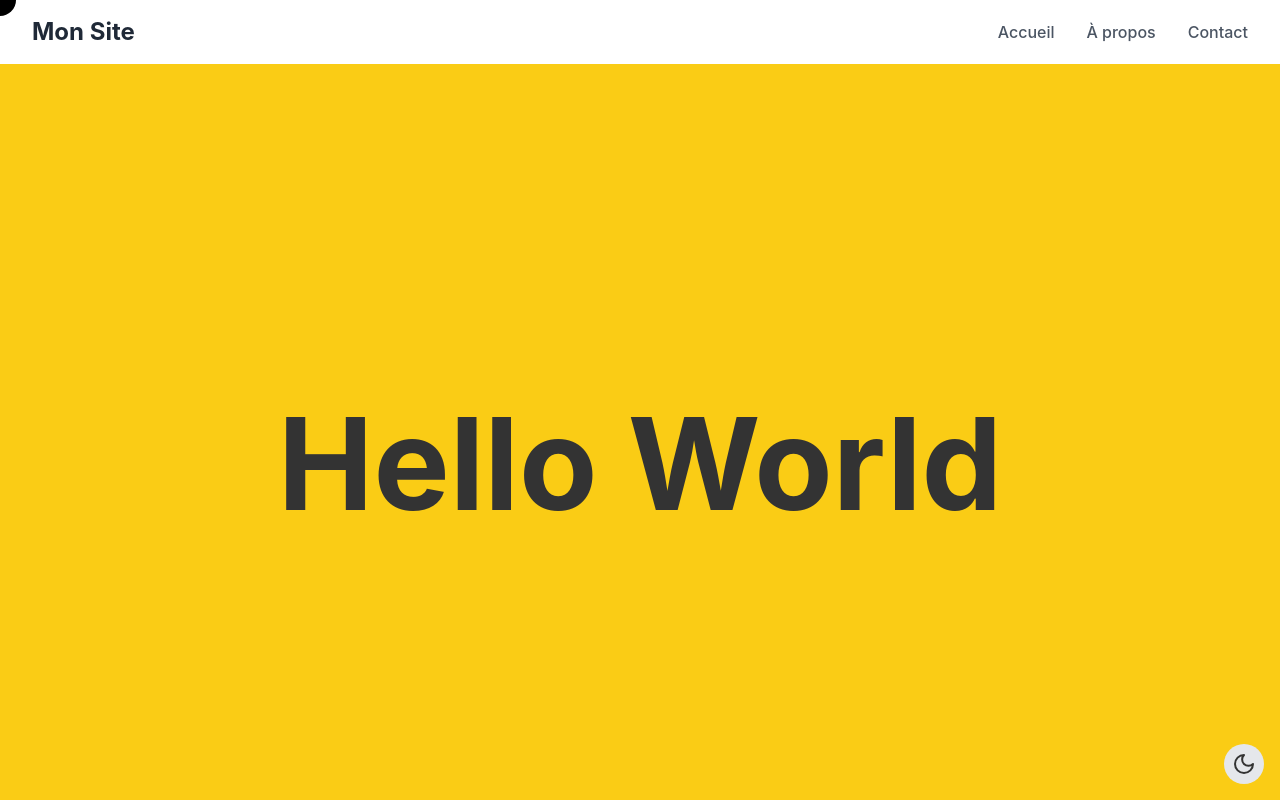
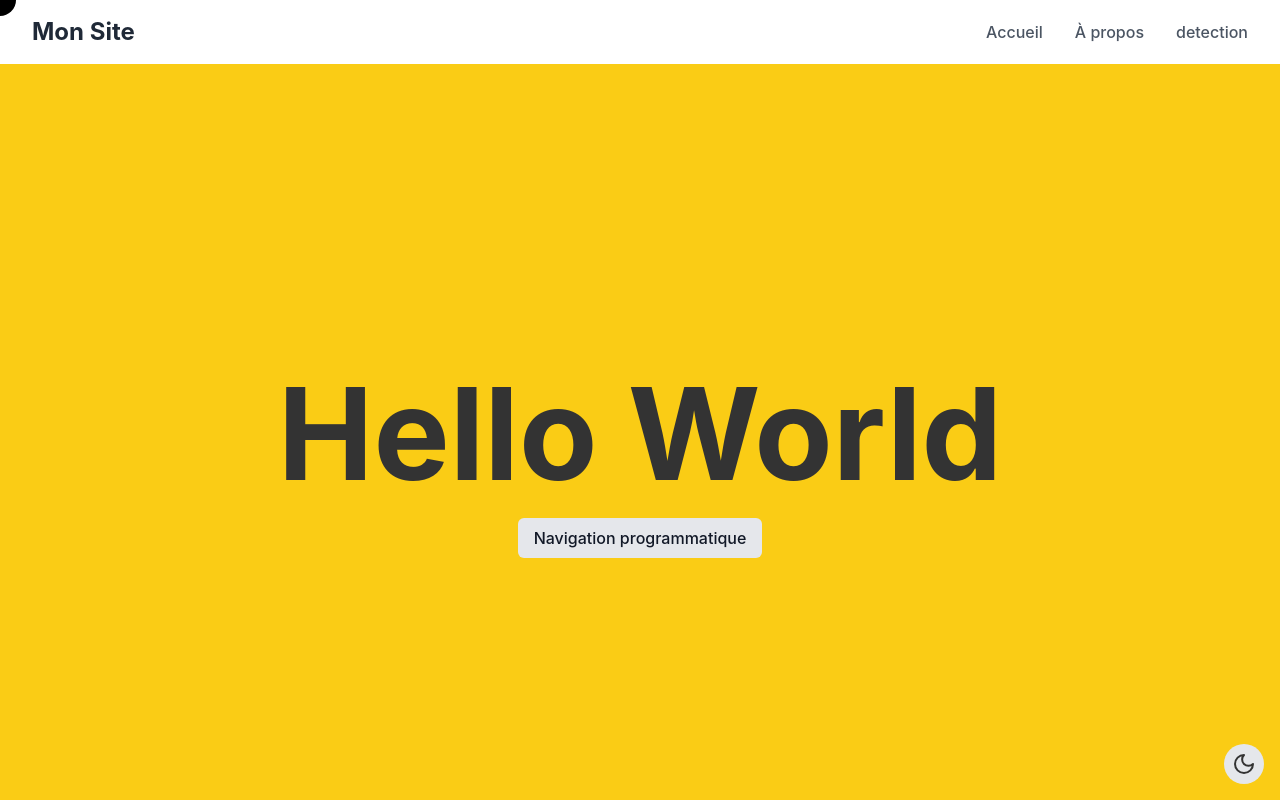
Before and after one commit to Fafa008/test-4, a React (Vite) app: page / in a window 1280 px wide. Shown: the top 800 px of the page. Built offline with nearby package versions, Linux system fonts and the light colour scheme.

Commit message:
add initial components for Home, Client, and Detection pages

```diff
--- a/package.json
+++ b/package.json
@@ -15,12 +15,15 @@
     "gsap": "^3.12.5",
     "lucide-react": "^0.344.0",
     "react": "^18.3.1",
-    "react-dom": "^18.3.1"
+    "react-dom": "^18.3.1",
+    "react-router-dom": "^7.4.0",
+    "react-webcam": "^7.2.0"
   },
   "devDependencies": {
     "@eslint/js": "^9.9.1",
     "@types/react": "^18.3.5",
     "@types/react-dom": "^18.3.0",
+    "@types/react-webcam": "^3.0.0",
     "@vitejs/plugin-react": "^4.3.1",
     "autoprefixer": "^10.4.18",
     "eslint": "^9.9.1",
--- a/src/App.tsx
+++ b/src/App.tsx
@@ -3,9 +3,12 @@ import gsap from "gsap";
 import Lenis from "@studio-freight/lenis";
 import Hero from "./components/Hero.tsx";
 import HorizontalScroll from "./components/Horizontal.tsx";
-import { Section } from "./components/section/section.tsx";
-import { InfiniteScroll } from "./components/InfinitScroll.tsx";
-import { Star } from "lucide-react";
+
+import { Section } from "./components/section/Section.tsx";
+import DarkModeButton from "./components/DarkModeButton.tsx";
+import NavBar from "./components/NavBar.tsx";
+import { Route, Routes } from "react-router-dom";
+import Client from "./components/pages/Client.tsx";
 
 function App() {
   const titleRef = useRef<HTMLHeadingElement>(null);
@@ -48,43 +51,25 @@ function App() {
       lenis.destroy();
     };
   }, []);
-
-  const items = Array.from({ length: 5 }, (_, i) => (
-    <div
-      key={i}
-      className="inline-flex items-center justify-center px-8 py-4 mx-4 bg-white rounded-lg shadow-md"
-    >
-      <Star className="w-6 h-6 mr-2 text-yellow-500" />
-      <span className="text-lg font-semibold">Item {i + 1}</span>
-    </div>
-  ));
-
   return (
     <>
+      <Routes>
+        <Route path="/Client" element={<Client />} />
+      </Routes>
+      <NavBar />
       <Hero />
       <Section color="bg-green-500" title="Section 2" />
       <HorizontalScroll />
       <section className="h-screen w-full bg-green-500 dark:bg-green-900">
-        <InfiniteScroll direction="left" speed="fast">
-          {Array.from({ length: 8 }).map((_, index) => (
-            <div
-              key={index}
-              className="flex-shrink-0 px-4 py-2 bg-gray-200 rounded-lg"
-            >
-              Item {index + 1}
-            </div>
-          ))}
-        </InfiniteScroll>
-      </section>
-      <section className="h-screen w-full bg-yellow-500 dark:bg-yellow-900">
         4
       </section>
       <section className="h-screen w-full bg-purple-500 dark:bg-purple-900">
         5
       </section>
       <section className="h-screen w-full bg-orange-500 dark:bg-orange-900">
-        6
+        footer
       </section>
+      <DarkModeButton />
     </>
   );
 }
--- /dev/null
+++ b/src/Home.tsx
@@ -0,0 +1,5 @@
+const Home = () => {
+  return <></>;
+};
+
+export default Home;
--- a/src/components/Button.tsx
+++ b/src/components/Button.tsx
@@ -1,30 +1,61 @@
-interface ButtonProps {
-  link: string;
-  children: React.ReactNode;
+"use client";
+import { Link, useNavigate } from "react-router-dom";
+
+interface RedirectButtonProps {
+  to: string;
+  label: string;
+  variant?:
+    | "default"
+    | "destructive"
+    | "outline"
+    | "secondary"
+    | "ghost"
+    | "link";
+  useNavigateHook?: boolean;
 }
 
-const Button = ({ link, children }: ButtonProps) => {
-  const buttonStyle = {
-    padding: "10px 20px",
-    backgroundColor: "#4CAF50",
-    color: "white",
-    border: "none",
-    borderRadius: "4px",
-    cursor: "pointer",
-    textDecoration: "none",
-    display: "inline-block",
-    fontSize: "16px",
-    transition: "background-color 0.3s ease",
-    "&:hover": {
-      backgroundColor: "#45a049",
-    },
+export function RedirectButton({
+  to,
+  label,
+  variant = "default",
+  useNavigateHook = false,
+}: RedirectButtonProps) {
+  const navigate = useNavigate();
+
+  // Button styles based on variant
+  const getButtonStyles = () => {
+    const baseStyles =
+      "px-4 py-2 rounded-md font-medium focus:outline-none focus:ring-2 focus:ring-offset-2";
+
+    switch (variant) {
+      case "destructive":
+        return `${baseStyles} bg-red-600 text-white hover:bg-red-700 focus:ring-red-500`;
+      case "outline":
+        return `${baseStyles} border border-gray-300 text-gray-700 hover:bg-gray-50 focus:ring-primary`;
+      case "secondary":
+        return `${baseStyles} bg-gray-200 text-gray-900 hover:bg-gray-300 focus:ring-gray-500`;
+      case "ghost":
+        return `${baseStyles} text-gray-700 hover:bg-gray-100 focus:ring-gray-500`;
+      case "link":
+        return "text-primary hover:underline focus:outline-none";
+      default:
+        return `${baseStyles} bg-primary text-white hover:bg-primary/90 focus:ring-primary`;
+    }
   };
 
+  // If using programmatic navigation
+  if (useNavigateHook) {
+    return (
+      <button className={getButtonStyles()} onClick={() => navigate(to)}>
+        {label}
+      </button>
+    );
+  }
+
+  // Default: using Link component
   return (
-    <a href={link} style={buttonStyle}>
-      {children}
-    </a>
+    <Link to={to} className="w-fit">
+      <button className={getButtonStyles()}>{label}</button>
+    </Link>
   );
-};
-
-export default Button;
+}
--- a/src/components/Hero.tsx
+++ b/src/components/Hero.tsx
@@ -1,6 +1,6 @@
 import { useEffect, useState } from "react";
 import { motion, Variants } from "framer-motion";
-
+import { RedirectButton } from "./Button";
 function App() {
   const [mousePosition, setMousePosition] = useState<{ x: number; y: number }>({
     x: 0,
@@ -42,7 +42,7 @@ function App() {
   const textLeave = () => setCursorVariant("default");
 
   return (
-    <div className="flex items-center justify-center h-screen bg-yellow-400">
+    <div className="flex flex-col gap-5 items-center justify-center h-screen bg-yellow-400">
       <h1
         onMouseEnter={textEnter}
         onMouseLeave={textLeave}
@@ -55,6 +55,12 @@ function App() {
         variants={variants}
         animate={cursorVariant}
       />
+      <RedirectButton
+        to="/Client"
+        label="Navigation programmatique"
+        variant="secondary"
+        useNavigateHook={true}
+      />
     </div>
   );
 }
--- a/src/components/NavBar.tsx
+++ b/src/components/NavBar.tsx
@@ -1,9 +1,10 @@
+
 const NavBar = ({
   brand = "Mon Site",
   links = [
     { label: "Accueil", href: "/" },
     { label: "À propos", href: "/about" },
-    { label: "Contact", href: "/contact" },
+    { label: "detection", href: "./pages/Client.tsx" },
   ],
 }) => {
   return (
--- /dev/null
+++ b/src/components/pages/Client.tsx
@@ -0,0 +1,131 @@
+import Webcam from "react-webcam";
+import { Brain, ArrowRight, Camera } from "lucide-react";
+import { section } from "framer-motion/client";
+
+export interface Card {
+  title: string;
+  image: string;
+  description: string;
+}
+
+function App(): JSX.Element {
+  const cards: Card[] = [
+    {
+      title: "Détection en temps réel",
+      image:
+        "https://images.unsplash.com/photo-1633555338815-b82ee61c8a8d?auto=format&fit=crop&q=80&w=400",
+      description: "Analyse instantanée des mouvements",
+    },
+    {
+      title: "IA Avancée",
+      image:
+        "https://images.unsplash.com/photo-1677442136019-21780ecad995?auto=format&fit=crop&q=80&w=400",
+      description: "Algorithmes d'apprentissage sophistiqués",
+    },
+    {
+      title: "Statistiques détaillées",
+      image:
+        "https://images.unsplash.com/photo-1551288049-bebda4e38f71?auto=format&fit=crop&q=80&w=400",
+      description: "Suivi précis des performances",
+    },
+    {
+      title: "Analyse de Performance",
+      image:
+        "https://images.unsplash.com/photo-1551288049-bebda4e38f71?auto=format&fit=crop&q=80&w=400",
+      description: "Suivi détaillé de vos progrès",
+    },
+    {
+      title: "Reconnaissance Gestuelle",
+      image:
+        "https://images.unsplash.com/photo-1633555338815-b82ee61c8a8d?auto=format&fit=crop&q=80&w=400",
+      description: "Détection précise des mouvements",
+    },
+    {
+      title: "Apprentissage Personnalisé",
+      image:
+        "https://images.unsplash.com/photo-1677442136019-21780ecad995?auto=format&fit=crop&q=80&w=400",
+      description: "Adapté à votre niveau",
+    },
+  ];
+
+  const handleTraining = (): void => {
+    console.log("Starting training...");
+  };
+
+  const handleRedirect = (): void => {
+    console.log("Redirecting...");
+  };
+
+  return (
+    <section className="h-screen w-full fixed top-0 left-0 z-10">
+      <div className="min-h-screen bg-gray-100 flex">
+        {/* Left Side - Scrollable Cards */}
+        <div className="w-1/2 h-screen overflow-y-auto">
+          <div className="p-6">
+            <h1 className="text-3xl font-bold mb-6 text-gray-800 sticky top-0 bg-gray-100 py-4 z-10">
+              Dashboard d'Entraînement
+            </h1>
+            <div className="grid gap-6">
+              {cards.map((card: Card, index: number) => (
+                <div
+                  key={index}
+                  className="bg-white rounded-xl shadow-lg overflow-hidden hover:shadow-xl transition-shadow duration-300"
+                >
+                  <div className="h-48 overflow-hidden">
+                    <img
+                      src={card.image}
+                      alt={card.title}
+                      className="w-full h-full object-cover"
+                    />
+                  </div>
+                  <div className="p-6">
+                    <h3 className="text-xl font-semibold text-gray-800 mb-2">
+                      {card.title}
+                    </h3>
+                    <p className="text-gray-600">{card.description}</p>
+                  </div>
+                </div>
+              ))}
+            </div>
+          </div>
+        </div>
+
+        {/* Right Side - Fixed Camera */}
+        <div className="w-1/2 h-screen bg-gray-900 fixed right-0">
+          <div className="p-6 h-full flex flex-col">
+            <div className="flex-1 rounded-xl overflow-hidden shadow-lg bg-black">
+              <Webcam
+                audio={false}
+                className="w-full h-full object-cover"
+                mirrored={true}
+              />
+            </div>
+            <div className="mt-4 flex justify-center">
+              <Camera className="w-8 h-8 text-white" />
+            </div>
+          </div>
+        </div>
+
+        {/* Floating Navigation */}
+        <div className="fixed bottom-8 left-1/2 transform -translate-x-1/2 flex gap-4 z-20">
+          <button
+            onClick={handleTraining}
+            className="flex items-center gap-2 bg-blue-600 text-white px-6 py-3 rounded-full hover:bg-blue-700 transition-colors shadow-lg"
+          >
+            <Brain className="w-5 h-5" />
+            <span>Entraîner</span>
+          </button>
+          <button
+            onClick={handleRedirect}
+            className="flex items-center gap-2 bg-green-600 text-white px-6 py-3 rounded-full hover:bg-green-700 transition-colors shadow-lg"
+          >
+            <ArrowRight className="w-5 h-5" />
+            <span>Rediriger</span>
+          </button>
+        </div>
+      </div>
+    </section>
+  );
+}
+
+export default App;
--- /dev/null
+++ b/src/components/pages/Detection.tsx
@@ -0,0 +1,7 @@
+import React from "react";
+
+const Detection = () => {
+  return <div>Detection</div>;
+};
+
+export default Detection;
--- a/src/main.tsx
+++ b/src/main.tsx
@@ -1,17 +1,16 @@
-import { StrictMode } from "react";
 import { createRoot } from "react-dom/client";
 import App from "./App";
-import Nav from "./components/NavBar";
-import DarkModeButton from "./components/DarkModeButton";
+import { BrowserRouter } from "react-router-dom";
 import "./index.css";
+import React from "react";
 
 const rootElement = document.getElementById("root");
 if (!rootElement) throw new Error("Failed to find the root element");
 
 createRoot(rootElement).render(
-  <StrictMode>
-    <Nav></Nav>
-    <App />
-    <DarkModeButton />
-  </StrictMode>
+  <React.StrictMode>
+    <BrowserRouter>
+      <App />
+    </BrowserRouter>
+  </React.StrictMode>
 );
```
Also changed, not shown: 1 other file (tests, documents, lock files or other folders).
